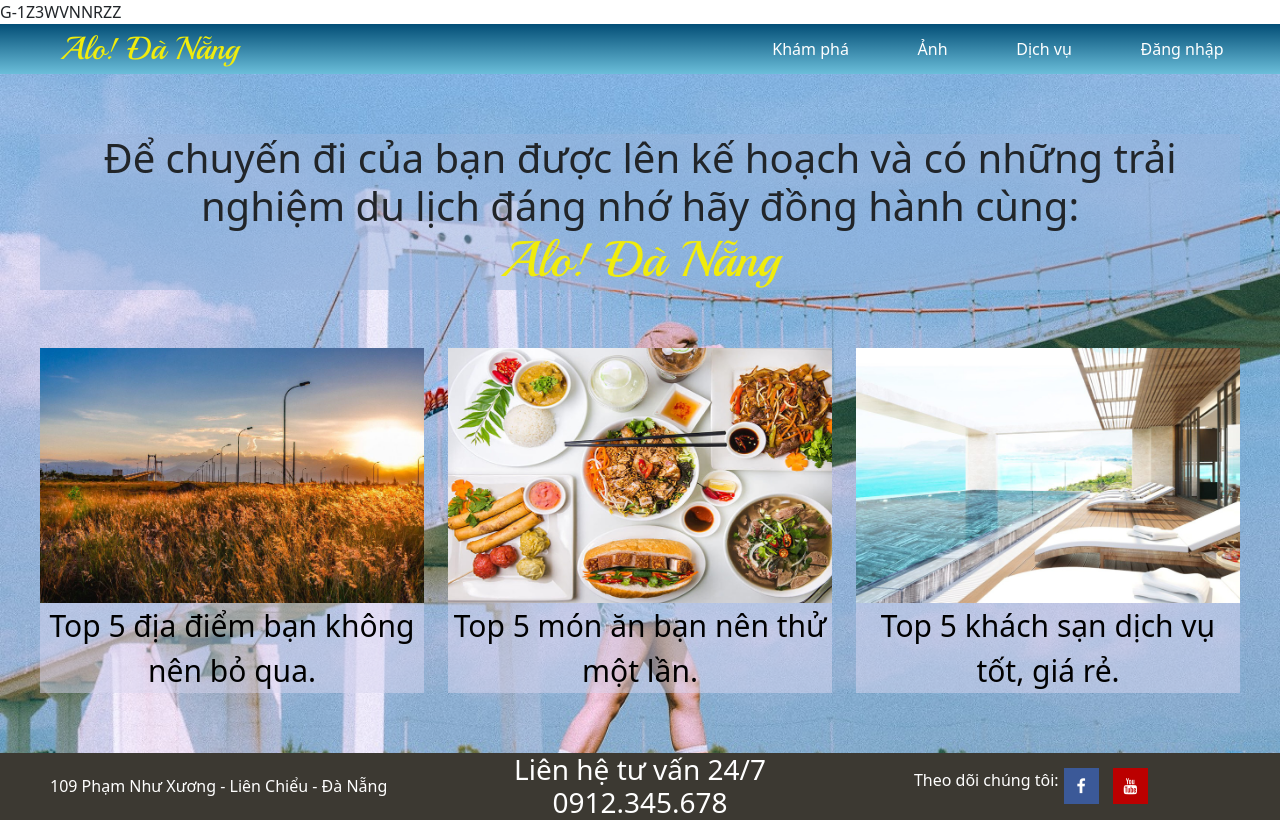
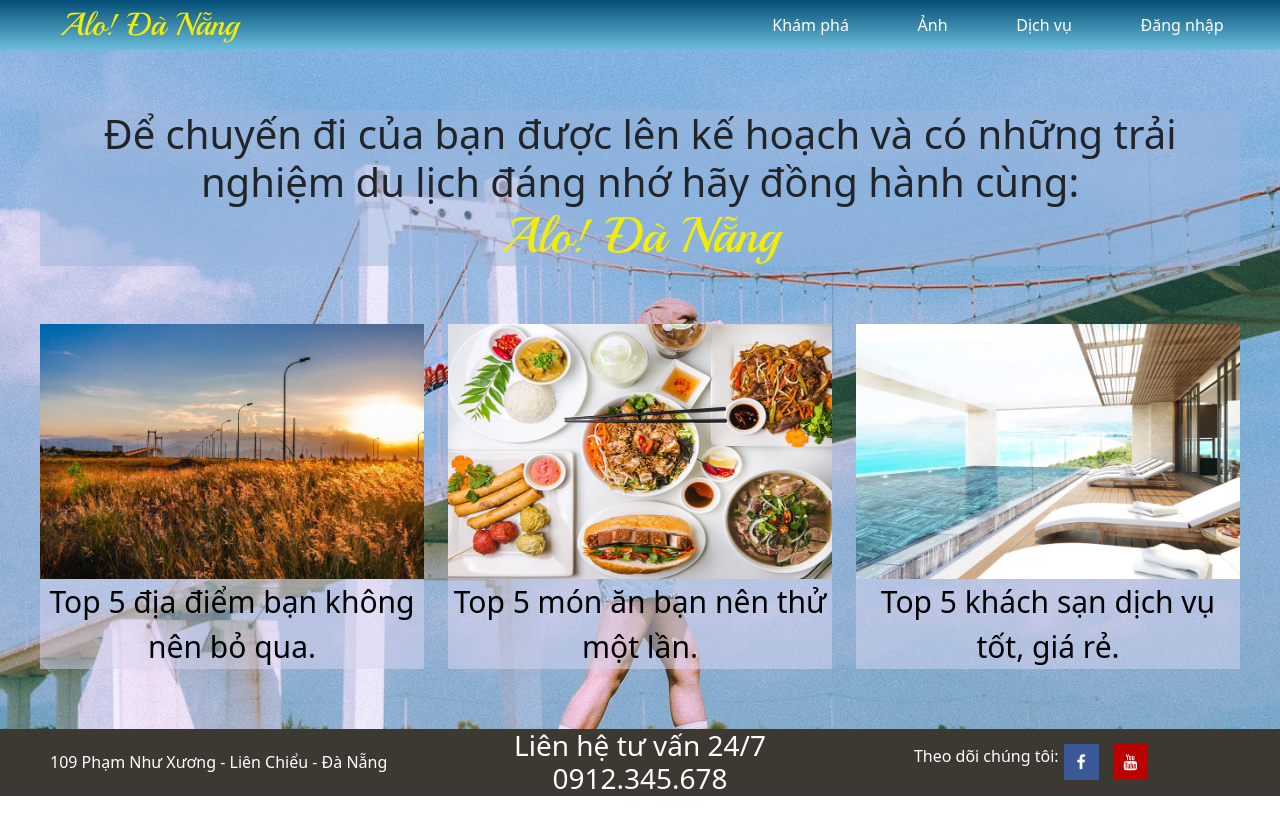
Before and after one commit to phuc010/web101-project4, a plain HTML site: page index.html in a window 1280 px wide. After the commit the page ends 800 px from the top, so only its background shows below. Drawn offline with nearby package versions, Linux system fonts and the light colour scheme.

Commit message:
Update index.html

```diff
--- a/index.html
+++ b/index.html
@@ -1,7 +1,6 @@
 <!DOCTYPE html>
 <html lang="en">
 <head>
-  	G-1Z3WVNNRZZ
     <meta charset="UTF-8">
     <meta http-equiv="X-UA-Compatible" content="IE=edge">
     <meta name="viewport" content="width=device-width, initial-scale=1.0">
```
